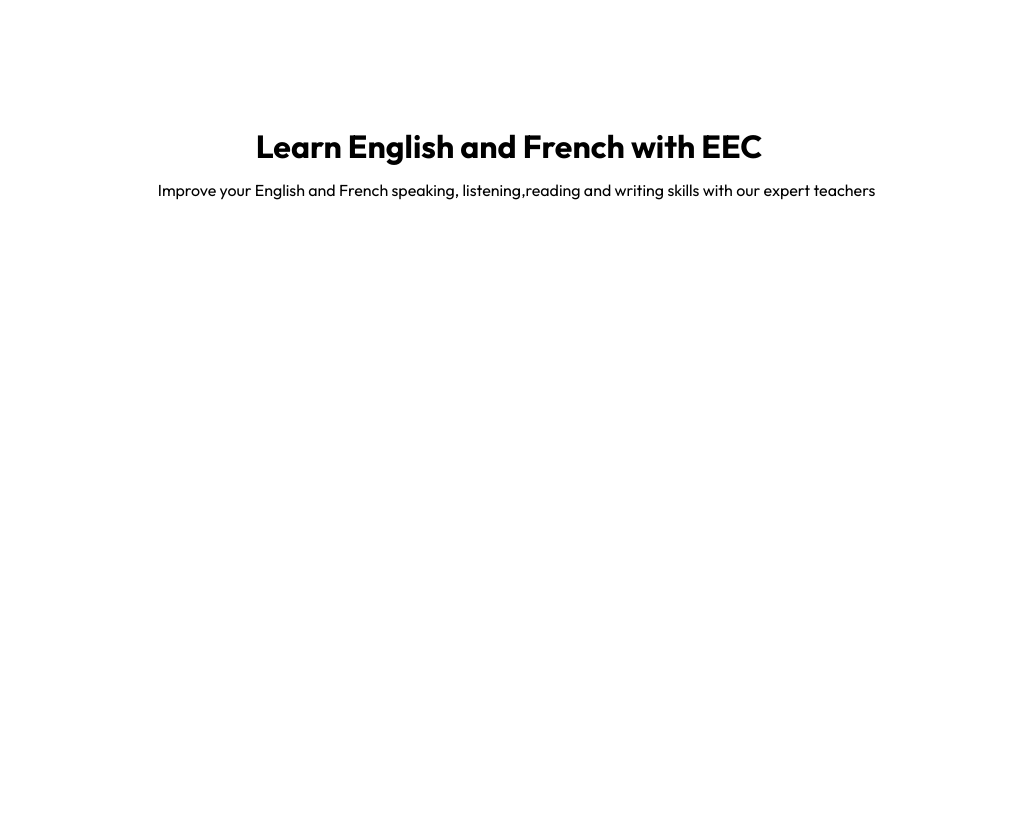
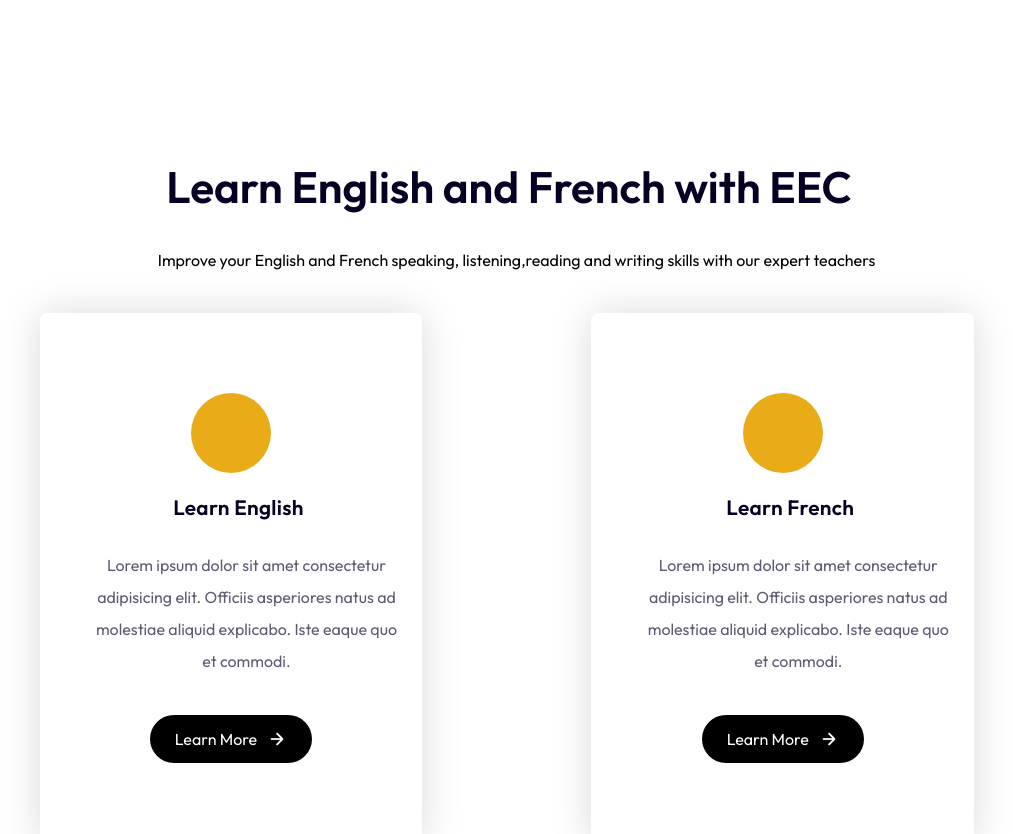
Before and after one commit to gift567/FinalEduBridgeSite, a React (Vite) app: page / in a window 1280 px wide. Shown: the part 1266-2100 px from the top of the page, without its empty margins (131-1144 px from the left). Before the commit the page ends 1870 px from the top, so only its background shows below. Built offline with nearby package versions, Linux system fonts and the light colour scheme.

Commit message:
language page added

```diff
--- a/package.json
+++ b/package.json
@@ -6,7 +6,7 @@
   "version": "0.0.0",
   "type": "module",
   "scripts": {
-    "presploy": "npm run build",
+    "predeploy":"npm run build",
     "depoly":"gh-pages -d dist",
     "dev": "vite",
     "build": "vite build",
--- a/src/App.jsx
+++ b/src/App.jsx
@@ -2,7 +2,9 @@
 import Navbar from './Components/Navbar/Navbar'
 import Hero from './Components/Hero/Hero'
 import About from './Components/About/About'
-import Language from './Components/Language/Language'
+import Social from './Components/Social/Social'
+
+import Products from './Components/Products/Products'
 
 
 const App = () => {
@@ -11,7 +13,13 @@
       <Navbar/>
       <Hero/>
       <About/>
-      <Language/>
+      <Products/>
+      <Social/>
+
+
+
+
+
     </div>
   )
 }
--- a/src/Components/Language/Language.jsx
+++ /dev/null
@@ -1,16 +0,0 @@
-import React from 'react'
-import './Language.css'
-
-const Language = () => {
-  return (
-    <div className='Language-section'>
-        <div className='Language-words'>
-            <h1> Learn English and French  with EEC</h1>
-            <p>Improve your English and French speaking, listening,reading and writing skills with our expert teachers</p>
-        </div>
-
-    </div>
-  )
-}
-
-export default Language
--- a/src/Components/Navbar/Navbar.jsx
+++ b/src/Components/Navbar/Navbar.jsx
@@ -11,7 +11,6 @@
     <li>HOME</li>
     <li>ABOUT US</li>
     <li>SERVICES</li>
-    <li>STUDY ABROAD</li>
     <li>EVENTS</li>
     <li>SOCIAL ENTERPRISE</li>
     <li><button className='btn'>CONTACT US</button></li>
--- /dev/null
+++ b/src/Components/Products/Products.css
@@ -0,0 +1,113 @@
+
+
+
+
+section{
+    justify-self: center;
+    align-items: center;
+    align-content: center;
+
+}
+
+
+.row {
+    display: flex;
+    flex-wrap: wrap;
+    margin: 0.1em ;
+
+
+  }
+  .row h1 {
+    width: 100%;
+    text-align: center;
+    font-size: 2.75em;
+    margin: 0.5em ;
+    font-weight: 600;
+    color: #070024;
+  }
+
+  .row p{
+    width: 100%;
+    text-align: center;
+    font-size: 1rem;
+    margin: 0.5em ;
+    padding-bottom: 30px;
+
+
+  }
+  .column {
+    padding: 1em;
+    margin-left: 11%;
+
+
+  }
+  .card {
+    padding: 3.1em 1.25em;
+    text-align: center;
+    background: linear-gradient(0deg, #E9AB17 10px, transparent 10px);
+    background-repeat: no-repeat;
+    background-position: 0 0.62em;
+    box-shadow: 0 0 2.5em rgba(0, 0, 0, 0.15);
+    border-radius: 0.5em;
+    transition: 0.5s;
+    cursor: pointer;
+  }
+  .card .icon {
+    font-size: 2.5em;
+    height: 2em;
+    width: 2em;
+    margin: auto;
+    background-color: #E9AB17;
+    display: grid;
+    place-items: center;
+    border-radius: 50%;
+    color: #ffffff;
+  }
+  .icon:before {
+    position: absolute;
+    content: "";
+    height: 1.5em;
+    width: 1.5em;
+    border: 0.12em solid #E9AB17;
+    border-radius: 50%;
+    transition: 0.5s;
+  }
+  .card h3 {
+    font-size: 1.3em;
+    margin: 1em 0 1.4em 0;
+    font-weight: 600;
+    letter-spacing: 0.3px;
+    color: #070024;
+    text-align: center;
+  }
+  .card p {
+    line-height: 2em;
+    color: #625a71;
+  }
+  .card:hover {
+    background-position: 0;
+  }
+  .card:hover .icon:before {
+    height: 2.25em;
+    width: 2.25em;
+  }
+
+
+  @media screen and (min-width: 768px) {
+    section {
+      padding: 1em 7em;
+    }
+  }
+  @media screen and (min-width: 992px) {
+    section {
+      padding: 1em;
+    }
+    .card {
+      padding: 5em 2em;
+    }
+    .column {
+      flex: 0 0 33.33%;
+      max-width: 33.33%;
+      padding: 0 1em;
+    }
+  }
--- /dev/null
+++ b/src/Components/Products/Products.jsx
@@ -0,0 +1,59 @@
+
+
+import React from 'react'
+import './Products.css'
+import english from '../../assets/english.jpg'
+import french from '../../assets/french.jpg'
+import right_arrow from '../../assets/right_arrow.png'
+
+
+const Products = () => {
+  return (
+
+    <section>
+    <div class="row">
+      <h1>Learn English and French  with EEC</h1>
+      <p>Improve your English and French speaking, listening,reading and writing skills with our expert teachers</p>
+    </div>
+    <div class="row">
+
+
+
+      <div class="column">
+        <div class="card">
+          <div class="icon">
+          <i class="fa-solid fa-people-arrows"></i>
+          </div>
+          <h3>Learn English</h3>
+          <p>
+            Lorem ipsum dolor sit amet consectetur adipisicing elit. Officiis
+            asperiores natus ad molestiae aliquid explicabo. Iste eaque quo et
+            commodi.
+          </p>
+          <button className='btn'>Learn More <img src={right_arrow} alt='' /> </button>
+        </div>
+      </div>
+
+      <div class="column">
+        <div class="card">
+          <div class="icon">
+          <i class="fa-solid fa-people-arrows"></i>
+          </div>
+          <h3>Learn French</h3>
+          <p>
+            Lorem ipsum dolor sit amet consectetur adipisicing elit. Officiis
+            asperiores natus ad molestiae aliquid explicabo. Iste eaque quo et
+            commodi.
+          </p>
+
+          <button className='btn'>Learn More <img src={right_arrow} alt='' /> </button>
+        </div>
+      </div>
+    </div>
+  </section>
+
+
+  )
+}
+
+export default Products
--- a/src/Components/Language/Language.css
+++ b/src/Components/Social/Social.css
@@ -1,13 +1,17 @@
 
 
 .Language-section{
-    align-items: center;
-    justify-content: center;
+    margin: 80px auto;
+    width: 90%;
+    display: flex;
+    justify-content: space-between;
 }
 
 .Language-words{
     width: 100%;
     height: 500px;
+    text-align: center;
+
 }
 
 .Language-words h1 {
--- /dev/null
+++ b/src/Components/Social/Social.jsx
@@ -0,0 +1,16 @@
+import React from 'react'
+import './Social.css'
+
+const Language = () => {
+  return (
+    <div className='Language-section'>
+        <div className='Language-words'>
+            <h1> Our Social Enterprise Respsibilities</h1>
+            <p>As a social enterprise, our online study center is dedicated to making a positive impact by focusing on the education and empowerment of orphanages. We reinvest our resources to provide these vulnerable youth with access to quality learning opportunities and support, helping them build a brighter future. Through our commitment to education and social responsibility, we strive to create meaningful change and offer a path to success for those who need it most.</p>
+        </div>
+
+    </div>
+  )
+}
+
+export default Language
```
Also changed, not shown: src/assets/english.jpg (added), src/assets/french.jpg (added).
